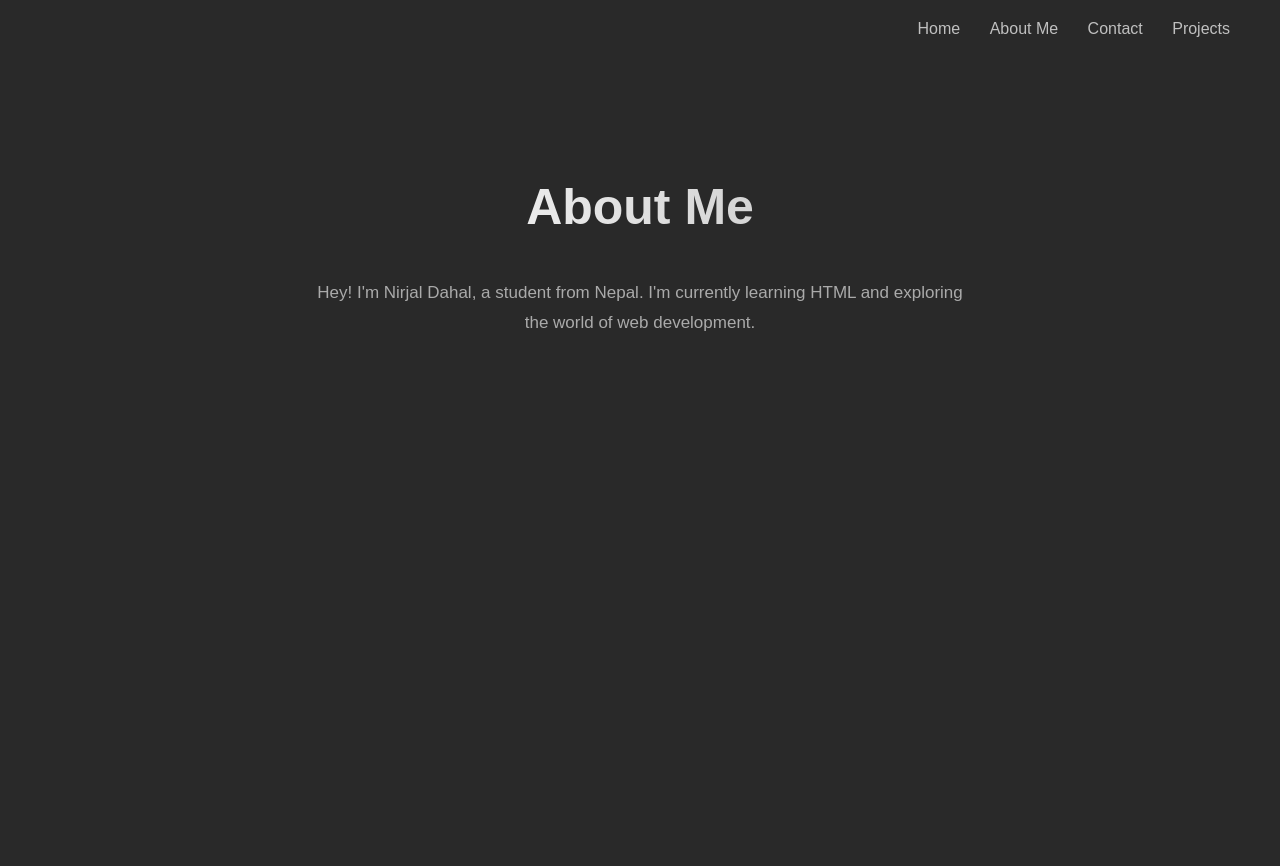
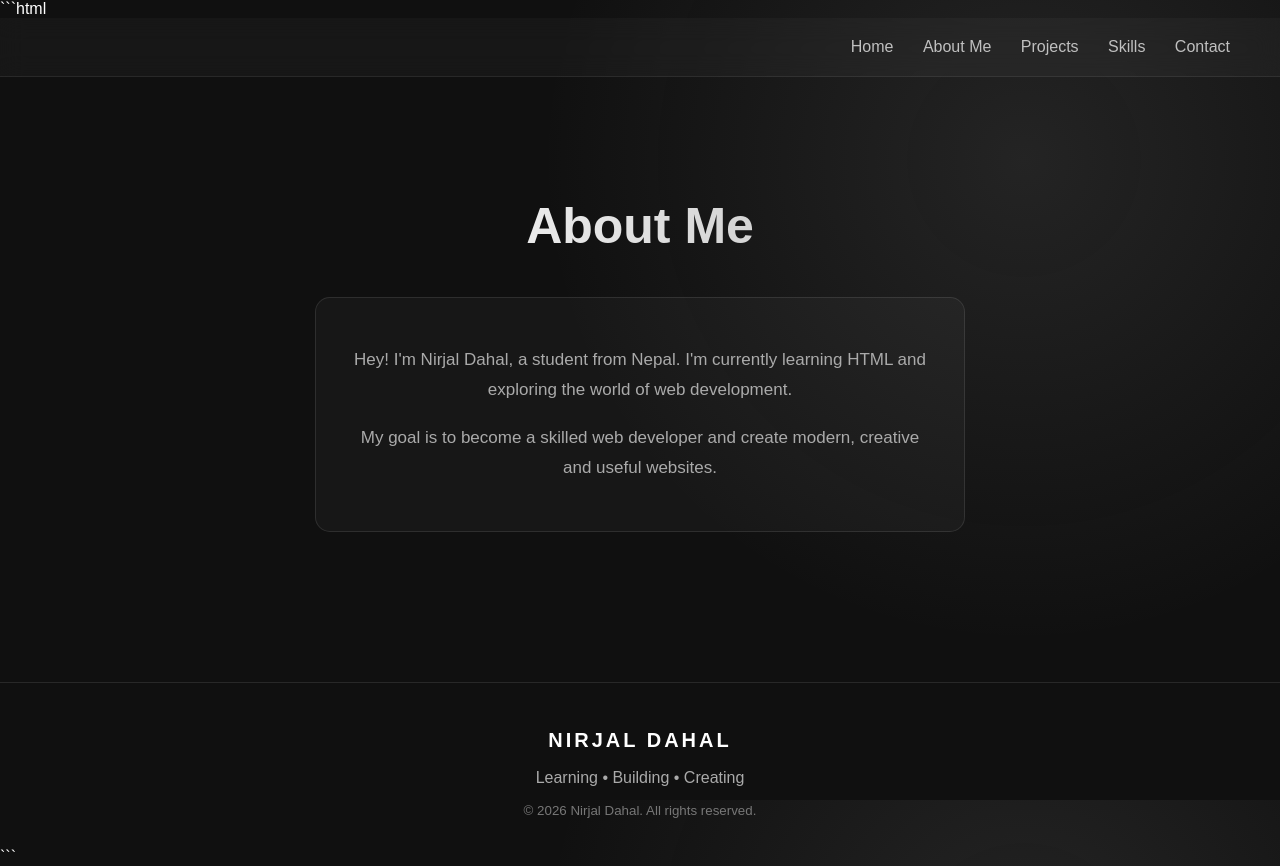
Before and after one commit to NirjalXgamer/nirjal-website, a plain HTML site: page about.html in a window 1280 px wide. Before the commit the page ends 800 px from the top, so only its background shows below. Drawn offline with Linux system fonts and the light colour scheme.

Commit message:
Revamp About Me page with new layout and styles
Updated the About Me page with new styles, sections, and a footer.

````diff
--- a/about.html
+++ b/about.html
@@ -1,23 +1,44 @@
-
+```html
 <!DOCTYPE html>
 <html lang="en">
 <head>
     <meta charset="UTF-8">
     <meta name="viewport" content="width=device-width, initial-scale=1.0">
+
     <title>About Me | Nirjal</title>
 
     <style>
+        /* General Styling */
         body {
-            background-color: #292929;
-            font-family: Arial;
+            background:
+                radial-gradient(
+                    circle at 80% 20%,
+                    rgba(180, 180, 180, 0.12),
+                    transparent 40%
+                ),
+                #101010;
+
+            background-attachment: fixed;
+
+            font-family: Arial, sans-serif;
             color: white;
             margin: 0;
         }
 
+        /* Navigation Bar */
         .navbar {
             display: flex;
             justify-content: flex-end;
             padding: 20px 50px;
+
+            background: rgba(255, 255, 255, 0.03);
+            backdrop-filter: blur(12px);
+
+            border-bottom: 1px solid rgba(255, 255, 255, 0.08);
+
+            position: sticky;
+            top: 0;
+            z-index: 100;
         }
 
         .nav-links a {
@@ -28,18 +49,29 @@
         }
 
         .nav-links a:hover {
-            color: white;
+            color: #d4af37;
+            text-shadow: 0 0 12px rgba(212, 175, 55, 0.6);
         }
 
+        /* About Section */
         .about {
             text-align: center;
             margin: 120px auto;
             max-width: 650px;
+            padding: 0 20px;
+
+            animation: fadeIn 1s ease;
         }
 
         .about h1 {
             font-size: 50px;
-            background: linear-gradient(to right, white, #c0c0c0);
+
+            background: linear-gradient(
+                to right,
+                white,
+                #c0c0c0
+            );
+
             -webkit-background-clip: text;
             color: transparent;
         }
@@ -49,29 +81,142 @@
             line-height: 1.8;
             font-size: 17px;
         }
+
+        /* About Card */
+        .about-card {
+            background: rgba(255, 255, 255, 0.03);
+            border: 1px solid rgba(255, 255, 255, 0.1);
+            border-radius: 15px;
+            padding: 30px;
+            margin-top: 35px;
+            transition: 0.3s;
+        }
+
+        .about-card:hover {
+            transform: translateY(-5px);
+            border-color: #d4af37;
+            box-shadow: 0 0 20px rgba(212, 175, 55, 0.15);
+        }
+
+        /* Footer */
+        .footer {
+            text-align: center;
+            margin-top: 150px;
+            padding: 30px;
+            border-top: 1px solid rgba(255, 255, 255, 0.1);
+        }
+
+        .footer h2 {
+            letter-spacing: 3px;
+            font-size: 20px;
+        }
+
+        .footer p {
+            color: #aaaaaa;
+        }
+
+        .footer small {
+            color: #777777;
+        }
+
+        /* Animation */
+        @keyframes fadeIn {
+            from {
+                opacity: 0;
+                transform: translateY(25px);
+            }
+
+            to {
+                opacity: 1;
+                transform: translateY(0);
+            }
+        }
+
+        /* Mobile Responsive */
+        @media (max-width: 600px) {
+            .navbar {
+                justify-content: center;
+                padding: 20px 10px;
+            }
+
+            .nav-links a {
+                margin-left: 10px;
+                font-size: 13px;
+            }
+
+            .about {
+                margin: 80px auto;
+            }
+
+            .about h1 {
+                font-size: 38px;
+            }
+
+            .about p {
+                font-size: 15px;
+            }
+
+            .about-card {
+                padding: 20px;
+            }
+        }
+
     </style>
 </head>
 
 <body>
 
+    <!-- Navigation -->
     <nav class="navbar">
         <div class="nav-links">
             <a href="index.html">Home</a>
             <a href="about.html">About Me</a>
-            <a href="mailto:nirjalgamer42069@gmail.com">Contact</a>
             <a href="projects.html">Projects</a>
+            <a href="skills.html">Skills</a>
+          <a href="#" onclick="openContact(event)">Contact</a>
         </div>
     </nav>
 
+    <!-- About Section -->
     <section class="about">
+
         <h1>About Me</h1>
 
-        <p>
-            Hey! I'm Nirjal Dahal, a student from Nepal.
-            I'm currently learning HTML and exploring
-            the world of web development.
-        </p>
+        <div class="about-card">
+            <p>
+                Hey! I'm Nirjal Dahal, a student from Nepal.
+                I'm currently learning HTML and exploring
+                the world of web development.
+            </p>
+
+            <p>
+                My goal is to become a skilled web developer
+                and create modern, creative and useful websites.
+            </p>
+        </div>
+
     </section>
 
+    <!-- Footer -->
+    <footer class="footer">
+        <h2>NIRJAL DAHAL</h2>
+        <p>Learning • Building • Creating</p>
+        <small>© 2026 Nirjal Dahal. All rights reserved.</small>
+    </footer>
+<script>
+function openContact(event) {
+    event.preventDefault();
+
+    if (/Android|iPhone|iPad|iPod/i.test(navigator.userAgent)) {
+        window.location.href = "mailto:nirjalgamer42069@gmail.com";
+    } else {
+        window.open(
+            "https://mail.google.com/mail/?view=cm&to=nirjalgamer42069@gmail.com",
+            "_blank"
+        );
+    }
+}
+</script>
 </body>
 </html>
+```
````
